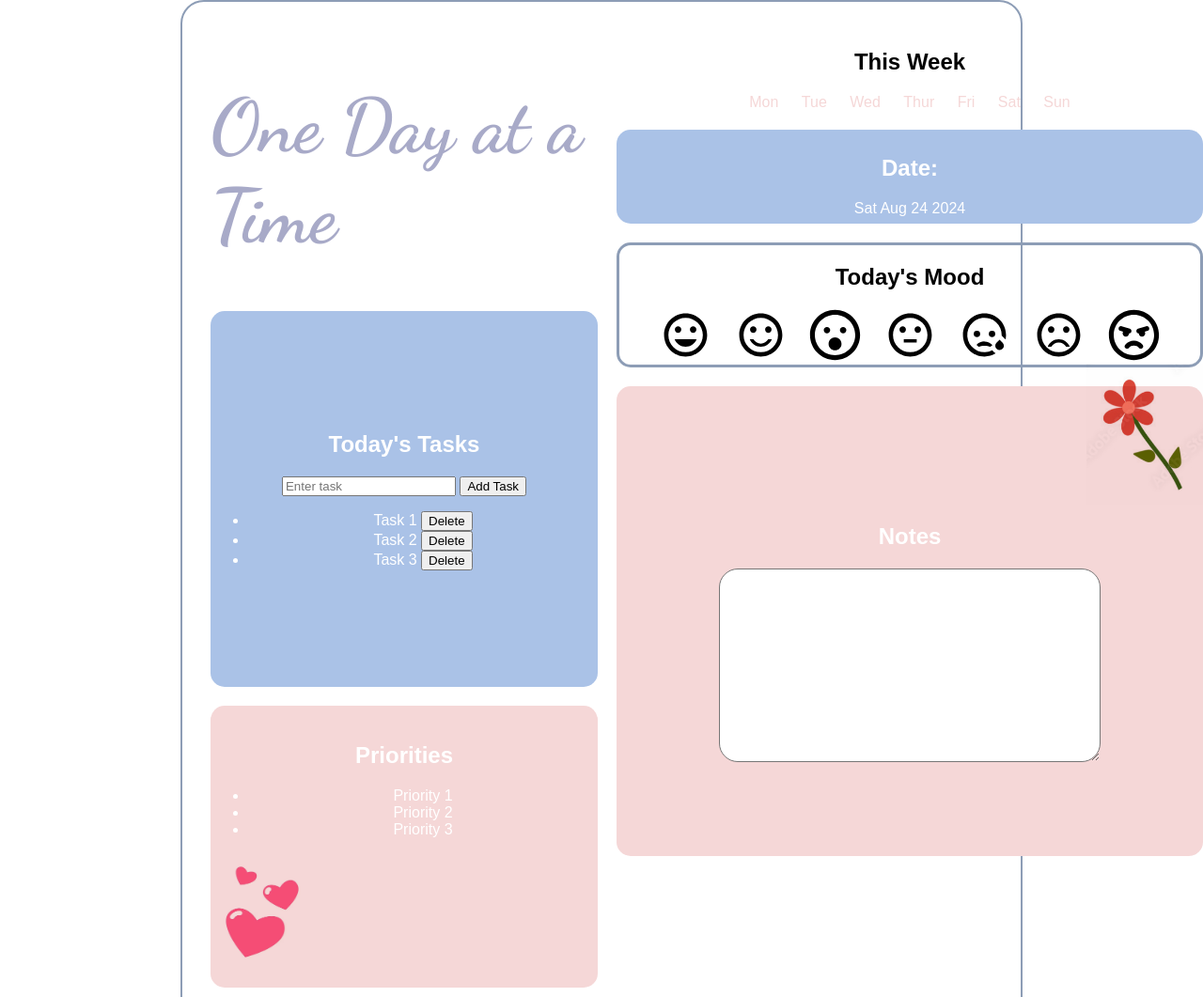
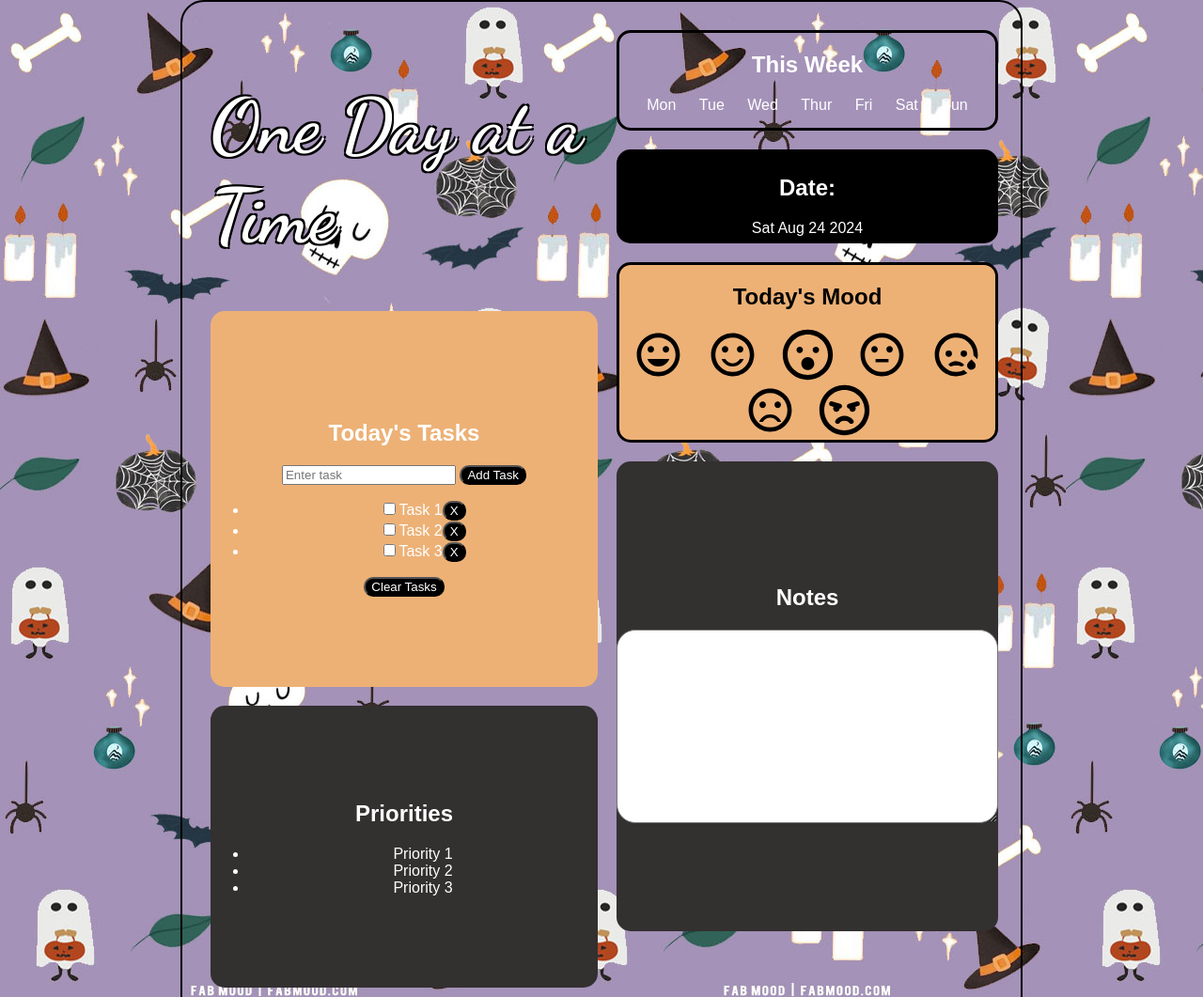
Before and after one commit to lisaaxrisaa/One_Day_at_a_time, a plain HTML site: page index.html in a window 1280 px wide. Shown: the top 1061 px of the page at 94% size. Drawn offline with Linux system fonts and the light colour scheme.

Commit message:
task check and button and CSS styling

```diff
--- a/index.css
+++ b/index.css
@@ -2,12 +2,15 @@ body {
   font-family: sans-serif;
   width: 70%;
   margin: 0 auto;
+  background-image: url(img/halloween-wallpaper-6.jpg);
 }
 
 h1 {
-  color: #a8aac8;
+  color: white;
   font-family: 'Dancing Script', sans-serif;
   font-size: 80px;
+  text-shadow: -2px -2px 0 #000, 2px -2px 0 #000, -2px 2px 0 #000,
+    2px 2px 0 #000;
 }
 
 .container {
@@ -19,13 +22,13 @@ h1 {
   justify-content: center;
   align-items: center; */
   gap: 20px;
-  border: solid #8d9db6 2px;
+  border: solid #000000 2px;
   padding: 30px;
   border-radius: 25px;
 }
 
 .date-box {
-  background-color: #aac2e7;
+  background-color: #000000;
   color: white;
   text-align: center;
   place-content: center;
@@ -38,9 +41,10 @@ h1 {
 .mood-box {
   text-align: center;
   place-content: center;
-  border: solid #8d9db6 3px;
+  border: solid #000000 3px;
   border-radius: 15px;
   margin-top: 20px;
+  background-color: #edb176;
 }
 
 .mood-button {
@@ -59,6 +63,10 @@ h1 {
 .week-box {
   text-align: center;
   place-content: center;
+  color: white;
+  border: solid #000000 3px;
+  border-radius: 15px;
+  padding-bottom: 15px;
 }
 
 .week-button {
@@ -72,16 +80,16 @@ h1 {
   padding: 10px;
   border-radius: 50%;
   background-color: transparent;
-  color: #f5d7d7;
+  color: white;
 }
 
 .week-button:checked + label {
-  background-color: #f5d7d7;
+  background-color: #edb176;
   color: white;
 }
 
 .tasks-box {
-  background-color: #aac2e7;
+  background-color: #edb176;
   color: white;
   border-radius: 15px;
   text-align: center;
@@ -89,8 +97,20 @@ h1 {
   height: 400px;
 }
 
+.tasks-box > button {
+  background-color: black;
+  color: white;
+  border-radius: 10px;
+}
+
+.delete-button {
+  background-color: black;
+  color: white;
+  border-radius: 10px;
+}
+
 .priorities-box {
-  background-color: #f5d7d7;
+  background-color: #333030;
   color: white;
   height: 300px;
   border-radius: 15px;
@@ -99,9 +119,9 @@ h1 {
   place-content: center;
 }
 
-.priorities-box img {
+/* .priorities-box img {
   text-align: left;
-}
+} */
 
 .heart {
   height: 125px;
@@ -111,7 +131,7 @@ h1 {
 }
 
 .notes-box {
-  background-color: #f5d7d7;
+  background-color: #333030;
   color: white;
   border-radius: 15px;
   height: 500px;
--- a/index.html
+++ b/index.html
@@ -70,8 +70,9 @@
           <ul id="taskList">
             <!-- <li>Task 1</li>
             <li>Task 2</li>
-            <li>Task 3</li>
-          </ul> -->
+            <li>Task 3</li> -->
+          </ul>
+          <button type="button">Clear Tasks</button>
         </div>
 
 
@@ -82,12 +83,12 @@
             <li>Priority 2</li>
             <li>Priority 3</li>
           </ul>
-          <img
+          <!-- <img
             src="img/heart.avif"
             alt="Red heart"
             class="heart"
             style="display: block; margin-left: 5px"
-          />
+          /> -->
         </div>
 
         <div id="gratitude" class="gratitude-box">
@@ -210,12 +211,12 @@
 
 
         <div id="notes" class="notes-box">
-          <img
+          <!-- <img
             src="img/flower.png"
             alt="Red Flower"
             class="flower"
             style="display: block; margin-left: 500px; margin-top: -120px"
-          />
+          /> -->
           <h2>Notes</h2>
           <textarea class="note-text"></textarea>
         </div>
--- a/index.js
+++ b/index.js
@@ -66,9 +66,35 @@ let tasks = ['Task 1', 'Task 2', 'Task 3'];
 function renderTasks() {
   let taskList = document.getElementById('taskList');
   taskList.innerHTML = '';
+
   for (let i = 0; i < tasks.length; i++) {
     let li = document.createElement('li');
-    li.innerHTML = `${tasks[i]} <button onclick="deleteTask(${i})">Delete</button>`;
+
+    let checkbox = document.createElement('input');
+    checkbox.type = 'checkbox';
+    checkbox.className = 'task-checkbox';
+    checkbox.addEventListener('change', () => {
+      li.classList.toggle('completed', checkbox.checked);
+    });
+
+    let taskText = document.createElement('span');
+    taskText.textContent = tasks[i];
+
+    let deleteButton = document.createElement('button');
+    deleteButton.textContent = 'X';
+    deleteButton.className = 'delete-button';
+    deleteButton.onclick = function () {
+      if (checkbox.checked) {
+        deleteTask(i);
+      } else {
+        alert('Please select a task before deleting.');
+      }
+    };
+
+    li.appendChild(checkbox);
+    li.appendChild(taskText);
+    li.appendChild(deleteButton);
+
     taskList.appendChild(li);
   }
 }
```
Also changed, not shown: img/halloween-wallpaper-6.jpg (added), 1 other file.
